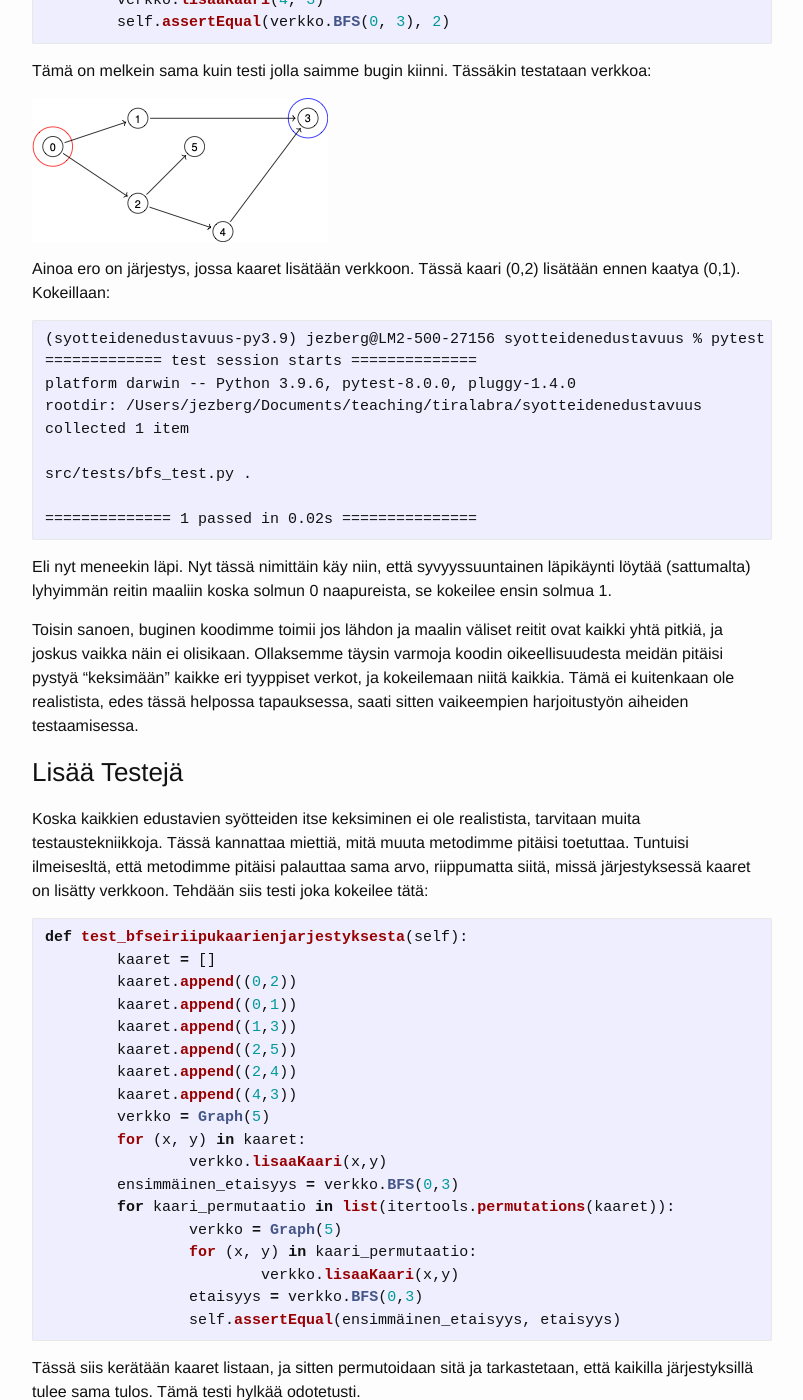
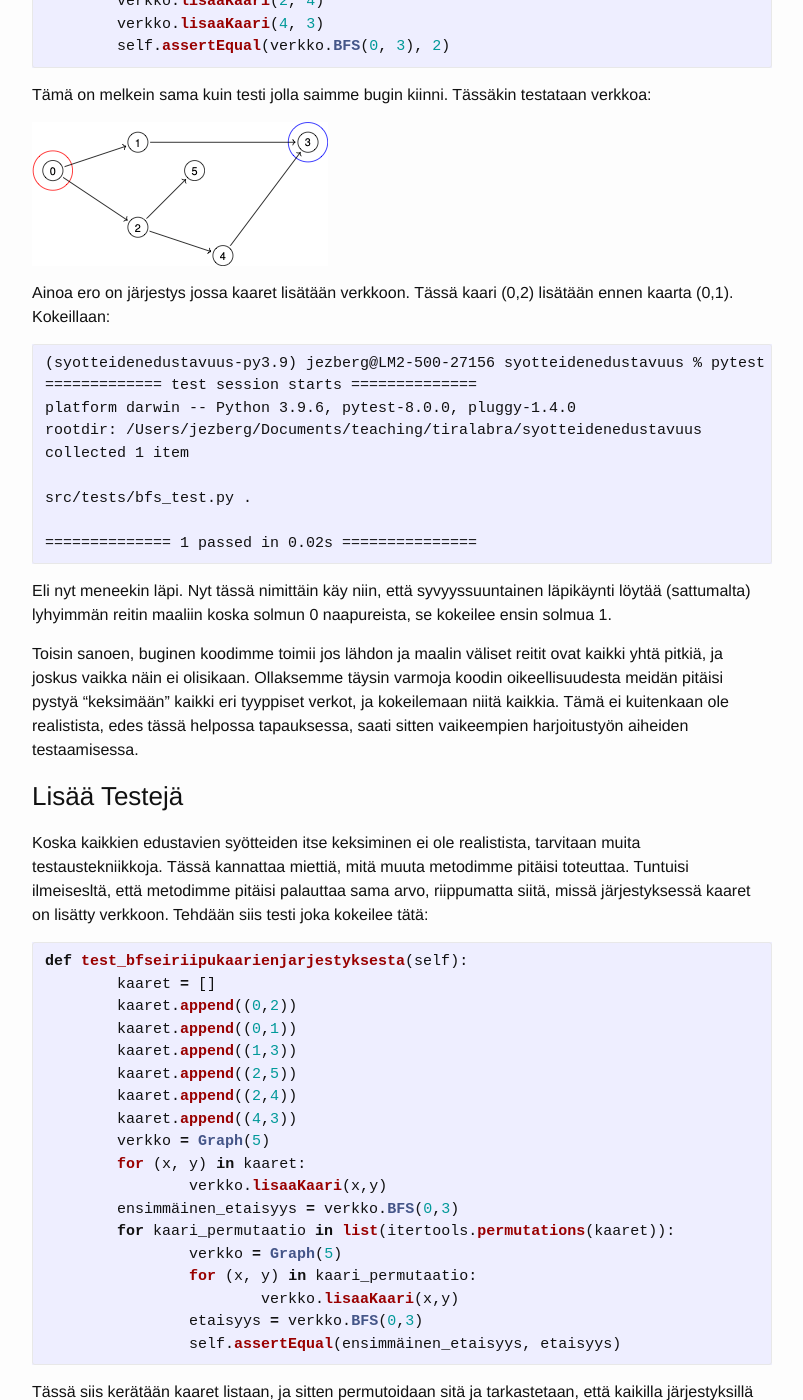
Before and after one commit to algolabra-hy/algolabra-hy.github.io, a Jekyll site: the page built from test_edustavuus.md, in a window 1280 px wide and 1400 px high, scrolled down 6092 px. Shown: the whole window, without its empty margins (238-1041 px from the left). Built offline with Jekyll 4.4.1, drawn with Linux system fonts in a browser that asks for light colours; some of the changed text lies outside the part shown.

Commit message:
Update test_edustavuus.md

````diff
--- a/test_edustavuus.md
+++ b/test_edustavuus.md
@@ -266,7 +269,7 @@ Tämä on melkein sama kuin testi jolla saimme bugin kiinni. Tässäkin testataa
 
 ![]({{ "/images/verkko3.png" | absolute_url }})
 
-Ainoa ero on järjestys, jossa kaaret lisätään verkkoon. Tässä kaari (0,2) lisätään ennen kaatya (0,1).
+Ainoa ero on järjestys jossa kaaret lisätään verkkoon. Tässä kaari (0,2) lisätään ennen kaarta (0,1).
 Kokeillaan:
 
 ```
@@ -282,10 +285,12 @@ src/tests/bfs_test.py .
 ```
 Eli nyt meneekin läpi. Nyt tässä nimittäin käy niin, että syvyyssuuntainen läpikäynti löytää (sattumalta) lyhyimmän reitin maaliin koska solmun 0 naapureista, se kokeilee ensin solmua 1.
 
-Toisin sanoen, buginen koodimme toimii jos lähdon ja maalin väliset reitit ovat kaikki yhtä pitkiä, ja joskus vaikka näin ei olisikaan. Ollaksemme täysin varmoja koodin oikeellisuudesta meidän pitäisi pystyä "keksimään" kaikke eri tyyppiset verkot, ja kokeilemaan niitä kaikkia. Tämä ei kuitenkaan ole realistista, edes tässä helpossa tapauksessa, saati sitten vaikeempien harjoitustyön aiheiden testaamisessa.
+Toisin sanoen, buginen koodimme toimii jos lähdon ja maalin väliset reitit ovat kaikki yhtä pitkiä, ja joskus vaikka näin ei olisikaan. Ollaksemme täysin varmoja koodin oikeellisuudesta meidän
+pitäisi pystyä "keksimään" kaikki eri tyyppiset verkot, ja kokeilemaan niitä kaikkia.
+Tämä ei kuitenkaan ole realistista, edes tässä helpossa tapauksessa, saati sitten vaikeempien harjoitustyön aiheiden testaamisessa.
 
 ### Lisää Testejä
-Koska kaikkien edustavien syötteiden itse keksiminen ei ole realistista, tarvitaan muita testaustekniikkoja. Tässä kannattaa miettiä, mitä muuta metodimme pitäisi toetuttaa.
+Koska kaikkien edustavien syötteiden itse keksiminen ei ole realistista, tarvitaan muita testaustekniikkoja. Tässä kannattaa miettiä, mitä muuta metodimme pitäisi toteuttaa.
 Tuntuisi ilmeisesltä, että metodimme pitäisi palauttaa sama arvo, riippumatta siitä, missä järjestyksessä kaaret on lisätty verkkoon. Tehdään siis testi joka kokeilee tätä:
 
 ```python
@@ -313,4 +318,6 @@ Tässä siis kerätään kaaret listaan, ja sitten permutoidaan sitä ja tarkast
 Vaikka tämä on periaatteessa hyvä idea, yleisessä tapauksissa (järkevän kokoisilla verkoilla)
 kaikkien permutaatioiden testaaminen ei ole käytännöllistä. Sen sijaan kannattaa testata vain osaa permutaatioista.
 
-Testi "kaikilla kaarien järjestyksillä tulee sama tulos" voidaan nähdä ns [invariantti testinä](/invarianttest). Tälläisille testeille löytyy valmiita kirjastoja jotka mahdollistavat verkkojen sattumanvaraisen generoinnin melko helposti, jonka avulla taas pystymme löytämään entistä monimutkaisempia bugeja. Lisää näistä kirjastoista löytyy esim. [invariantti testauksesta kertovasta materiaalista](/invarianttest)
+Testi "kaikilla kaarien järjestyksillä tulee sama tulos" voidaan nähdä ns [invariantti testinä](/invarianttest). Tälläisille testeille
+löytyy valmiita kirjastoja jotka mahdollistavat verkkojen sattumanvaraisen generoinnin melko helposti, jonka avulla taas pystymme löytämään
+entistä monimutkaisempia bugeja. Lisää näistä kirjastoista löytyy esim. [invariantti testauksesta kertovasta materiaalista](/invarianttest)
````
Also changed, not shown: other parts of test_edustavuus.md (+9 -6 lines).
